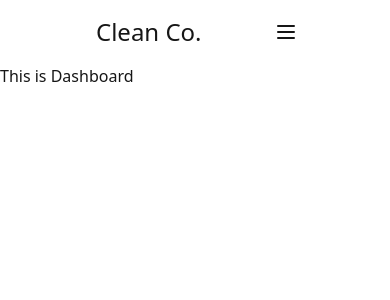
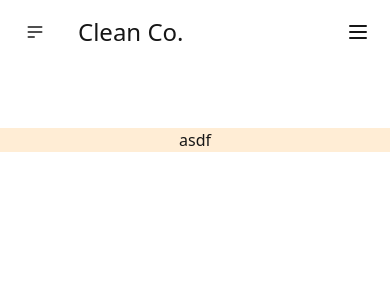
Before and after one commit to MUHAMMADSabbirHossain/clean-co-live, a React (Create React App) app: page /dashboard in a window 390 px wide. Shown: the top 300 px of the page. Built offline with nearby package versions, Linux system fonts and the light colour scheme; the HTML template or start-up script is replaced by a standard one.

Commit message:
dashboard: initaily deploy drawer, admin edited.

```diff
--- a/src/Pages/Dashboard/Dashboard.js
+++ b/src/Pages/Dashboard/Dashboard.js
@@ -2,8 +2,25 @@
 
 const Dashboard = () => {
     return (
-        <div>
-            <h1>This is Dashboard</h1>
+        <div className="drawer lg:drawer-open flex mt-16 bg-accent">
+            <input id="my-drawer-2" type="checkbox" className="drawer-toggle" />
+
+            <div className="drawer-side">
+                <label htmlFor="my-drawer-2" aria-label="close sidebar" className="drawer-overlay"></label>
+                <ul className="menu p-4 w-80 min-h-full bg-base-200 text-base-content">
+                    {/* Sidebar content here */}
+                    <li><a>Sidebar Item 1</a></li>
+                    <li><a>Sidebar Item 2</a></li>
+                </ul>
+
+            </div>
+
+            <div className="drawer-content flex flex-col items-center justify-center w-full">
+                {/* Page content here */}
+
+                asdf
+
+            </div>
         </div>
     );
 };
--- a/src/components/Navbar.js
+++ b/src/components/Navbar.js
@@ -1,10 +1,11 @@
 import React, { useState } from 'react';
-import { NavLink } from 'react-router-dom';
+import { NavLink, useLocation } from 'react-router-dom';
 import useAdmin from '../hooks/useAdmin';
 
 const Navbar = ({ children }) => {
     const [dark, setDark] = useState(false);
     // console.log(dark);
+    const { pathname } = useLocation();
 
     const [admin] = useAdmin();
 
@@ -13,7 +14,14 @@
             <input id="my-drawer-3" type="checkbox" className="drawer-toggle" />
             <div className="drawer-content flex flex-col">
                 {/* Navbar */}
-                <div className="w-full navbar bg-base-100 px-20">
+                <div className="w-full navbar bg-base-100 lg:px-20">
+
+                    {pathname.includes("dashboard") && (
+                        <label tabIndex={0} htmlFor="my-drawer-2" role="button" className="btn btn-ghost lg:hidden">
+                            <svg xmlns="http://www.w3.org/2000/svg" className="h-5 w-5" fill="none" viewBox="0 0 24 24" stroke="currentColor"><path strokeLinecap="round" strokeLinejoin="round" strokeWidth="2" d="M4 6h16M4 12h16M4 18h7" /></svg>
+                        </label>
+                    )}
+
                     <div className="flex-1 px-2 mx-2 text-2xl md:font-bold md:text-4xl">Clean Co.</div>
 
                     <div className="flex-none lg:hidden">
```
